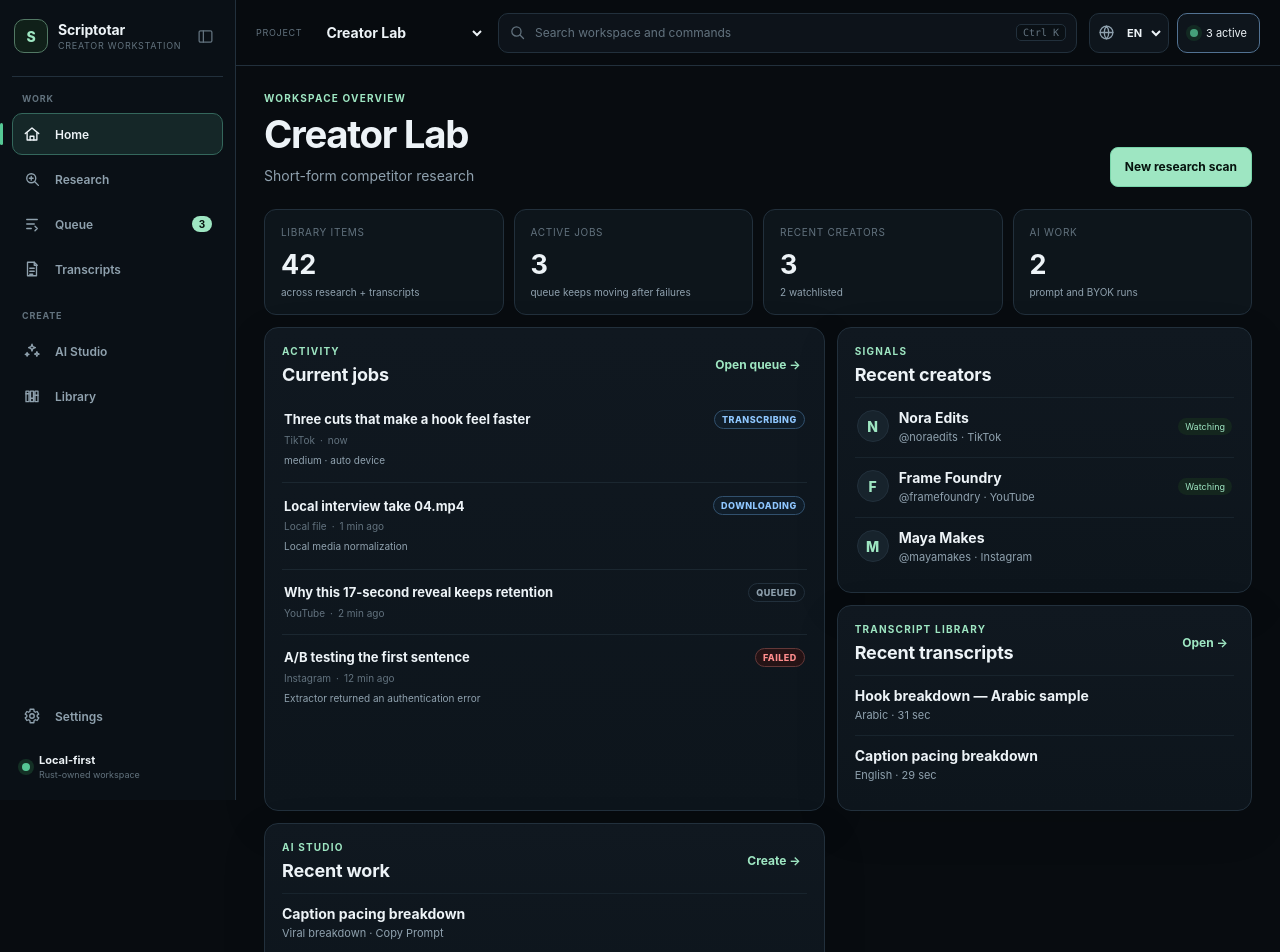
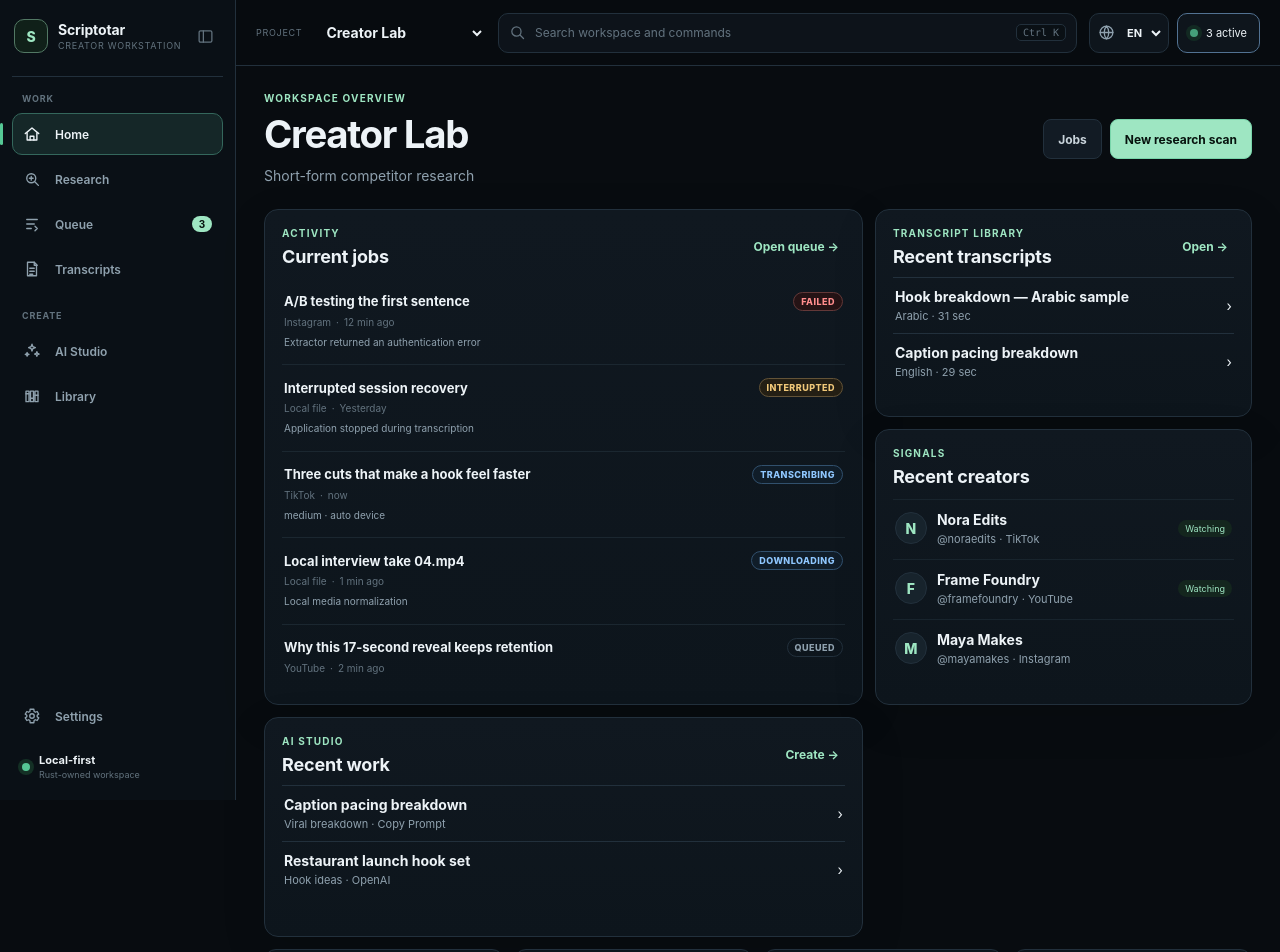
Before and after one commit to MousaXD/scriptotar, a Svelte app in the folder apps/desktop-ui/: page / in a window 1280 px wide. Shown: the top 952 px of the page. Built offline with nearby package versions, Linux system fonts and the light colour scheme.

Commit message:
Make Home action-first instead of metric-first

```diff
--- a/apps/desktop-ui/src/views/DashboardView.svelte
+++ b/apps/desktop-ui/src/views/DashboardView.svelte
@@ -1,39 +1,123 @@
 <script lang="ts">
   import type { AiRun, Creator, Job, Project, Transcript } from '../types';
   import JobRow from '../components/JobRow.svelte';
+
   export let project: Project;
   export let creators: Creator[];
   export let jobs: Job[];
   export let transcripts: Transcript[];
   export let aiRuns: AiRun[];
   export let onNavigate: (view: 'research' | 'jobs' | 'transcript' | 'ai') => void;
+
   const activeStates = new Set(['queued','preparing','downloading','transcribing','processing']);
+  $: active = jobs.filter((job) => activeStates.has(job.state));
+  $: attention = jobs.filter((job) => ['failed', 'interrupted'].includes(job.state));
+  $: currentJobs = [...attention, ...active.filter((job) => !attention.some((item) => item.id === job.id))].slice(0, 5);
 </script>
-<section class="view-head">
-  <div><span class="eyebrow">Workspace overview</span><h1>{project.name}</h1><p>{project.description || 'Creator research, transcripts, and AI work in one local workspace.'}</p></div>
-  <button class="button primary" on:click={() => onNavigate('research')}>New research scan</button>
+
+<section class="view-head home-head">
+  <div>
+    <span class="eyebrow">Workspace overview</span>
+    <h1>{project.name}</h1>
+    <p>{project.description || 'Creator research, transcripts, and AI work in one local workspace.'}</p>
+  </div>
+  <div class="home-actions">
+    <button class="button secondary" on:click={() => onNavigate('jobs')}>Jobs</button>
+    <button class="button primary" on:click={() => onNavigate('research')}>New research scan</button>
+  </div>
 </section>
-<section class="metric-grid" aria-label="Project summary">
-  <article><span>Library items</span><strong>{project.itemCount}</strong><small>across research + transcripts</small></article>
-  <article><span>Active jobs</span><strong>{jobs.filter((job) => activeStates.has(job.state)).length}</strong><small>queue keeps moving after failures</small></article>
+
+<div class="home-grid">
+  <section class="panel work-panel">
+    <div class="panel-head">
+      <div><span class="eyebrow">Activity</span><h2>Current jobs</h2></div>
+      <button class="text-button" on:click={() => onNavigate('jobs')}>Open queue →</button>
+    </div>
+    {#if currentJobs.length === 0}
+      <button class="quiet-empty" on:click={() => onNavigate('jobs')}>
+        <strong>Jobs</strong>
+        <span>Open queue →</span>
+      </button>
+    {:else}
+      <div class="job-stack">
+        {#each currentJobs as job}<JobRow {job} compact />{/each}
+      </div>
+    {/if}
+  </section>
+
+  <section class="panel output-panel">
+    <div class="panel-head">
+      <div><span class="eyebrow">Transcript library</span><h2>Recent transcripts</h2></div>
+      <button class="text-button" on:click={() => onNavigate('transcript')}>Open →</button>
+    </div>
+    <div class="recent-stack">
+      {#each transcripts.slice(0, 4) as transcript}
+        <button on:click={() => onNavigate('transcript')}>
+          <span><strong>{transcript.title}</strong><small>{transcript.language} · {Math.round(transcript.durationSeconds)} sec</small></span>
+          <span aria-hidden="true">›</span>
+        </button>
+      {/each}
+      {#if transcripts.length === 0}
+        <button class="quiet-empty" on:click={() => onNavigate('jobs')}><strong>Transcript</strong><span>Jobs →</span></button>
+      {/if}
+    </div>
+  </section>
+
+  <section class="panel creator-panel">
+    <div class="panel-head"><div><span class="eyebrow">Signals</span><h2>Recent creators</h2></div></div>
+    <div class="creator-stack">
+      {#each creators.slice(0, 4) as creator}
+        <button class="creator-row" on:click={() => onNavigate('research')}>
+          {#if creator.avatar}<img class="creator-avatar" src={creator.avatar} alt="" />{:else}<span class="avatar-fallback">{creator.name.slice(0,1)}</span>{/if}
+          <span><strong>{creator.name}</strong><small>{creator.handle} · {creator.platform}</small></span>
+          {#if creator.watchlisted}<span class="watch-chip">Watching</span>{/if}
+        </button>
+      {/each}
+    </div>
+  </section>
+
+  <section class="panel ai-panel">
+    <div class="panel-head"><div><span class="eyebrow">AI Studio</span><h2>Recent work</h2></div><button class="text-button" on:click={() => onNavigate('ai')}>Create →</button></div>
+    <div class="recent-stack">
+      {#each aiRuns.slice(0, 4) as run}
+        <button on:click={() => onNavigate('ai')}><span><strong>{run.title}</strong><small>{run.task} · {run.mode === 'copy' ? 'Copy Prompt' : run.provider}</small></span><span aria-hidden="true">›</span></button>
+      {/each}
+    </div>
+  </section>
+</div>
+
+<section class="metric-grid compact-metrics" aria-label="Project summary">
+  <article><span>Active jobs</span><strong>{active.length}</strong><small>{attention.length} needs attention</small></article>
+  <article><span>Recent transcripts</span><strong>{transcripts.length}</strong><small>Transcript library</small></article>
   <article><span>Recent creators</span><strong>{creators.length}</strong><small>{creators.filter((creator) => creator.watchlisted).length} watchlisted</small></article>
   <article><span>AI work</span><strong>{aiRuns.length}</strong><small>prompt and BYOK runs</small></article>
 </section>
-<div class="dashboard-grid">
-  <section class="panel span-2">
-    <div class="panel-head"><div><span class="eyebrow">Activity</span><h2>Current jobs</h2></div><button class="text-button" on:click={() => onNavigate('jobs')}>Open queue →</button></div>
-    <div class="job-stack">{#each jobs.slice(0, 4) as job}<JobRow {job} compact />{/each}</div>
-  </section>
-  <section class="panel">
-    <div class="panel-head"><div><span class="eyebrow">Signals</span><h2>Recent creators</h2></div></div>
-    <div class="creator-stack">{#each creators as creator}<button class="creator-row" on:click={() => onNavigate('research')}><span class="avatar-fallback">{creator.name.slice(0,1)}</span><span><strong>{creator.name}</strong><small>{creator.handle} · {creator.platform}</small></span>{#if creator.watchlisted}<span class="watch-chip">Watching</span>{/if}</button>{/each}</div>
-  </section>
-  <section class="panel">
-    <div class="panel-head"><div><span class="eyebrow">Transcript library</span><h2>Recent transcripts</h2></div><button class="text-button" on:click={() => onNavigate('transcript')}>Open →</button></div>
-    <div class="simple-list">{#each transcripts as transcript}<button on:click={() => onNavigate('transcript')}><strong>{transcript.title}</strong><small>{transcript.language} · {Math.round(transcript.durationSeconds)} sec</small></button>{/each}</div>
-  </section>
-  <section class="panel">
-    <div class="panel-head"><div><span class="eyebrow">AI Studio</span><h2>Recent work</h2></div><button class="text-button" on:click={() => onNavigate('ai')}>Create →</button></div>
-    <div class="simple-list">{#each aiRuns as run}<button on:click={() => onNavigate('ai')}><strong>{run.title}</strong><small>{run.task} · {run.mode === 'copy' ? 'Copy Prompt' : run.provider}</small></button>{/each}</div>
-  </section>
-</div>
+
+<style>
+  .home-head { align-items: center; }
+  .home-actions { display: flex; flex-wrap: wrap; gap: 8px; }
+  .home-grid { display: grid; grid-template-columns: minmax(0, 1.35fr) minmax(300px, .85fr); gap: 12px; }
+  .home-grid .panel { padding: 17px; }
+  .work-panel { grid-row: span 2; }
+  .creator-panel, .ai-panel { min-height: 220px; }
+  .recent-stack { display: grid; margin-top: 10px; }
+  .recent-stack > button { display: grid; grid-template-columns: minmax(0, 1fr) auto; align-items: center; gap: 12px; width: 100%; min-height: 54px; padding: 10px 2px; border: 0; border-top: 1px solid var(--border); background: transparent; text-align: left; }
+  .recent-stack strong, .recent-stack small { display: block; }
+  .recent-stack strong { overflow: hidden; text-overflow: ellipsis; white-space: nowrap; }
+  .recent-stack small { margin-top: 4px; color: var(--muted); font-size: 11px; }
+  .quiet-empty { display: flex !important; align-items: center; justify-content: space-between; width: 100%; min-height: 64px; margin-top: 10px; padding: 0 12px !important; border: 1px dashed var(--border-strong) !important; border-radius: 9px; color: var(--muted); background: transparent !important; text-align: left; }
+  .quiet-empty strong { color: var(--text); }
+  .creator-avatar { width: 32px; height: 32px; border-radius: 50%; object-fit: cover; background: var(--surface-2); }
+  .compact-metrics { margin-top: 12px; margin-bottom: 0; }
+  .compact-metrics article { padding: 13px 15px; }
+  .compact-metrics strong { margin: 7px 0 3px; font-size: 22px; }
+
+  @media (max-width: 980px) {
+    .home-grid { grid-template-columns: 1fr; }
+    .work-panel { grid-row: auto; }
+  }
+  @media (max-width: 700px) {
+    .home-actions { width: 100%; }
+    .home-actions .button { flex: 1; }
+  }
+</style>
```
